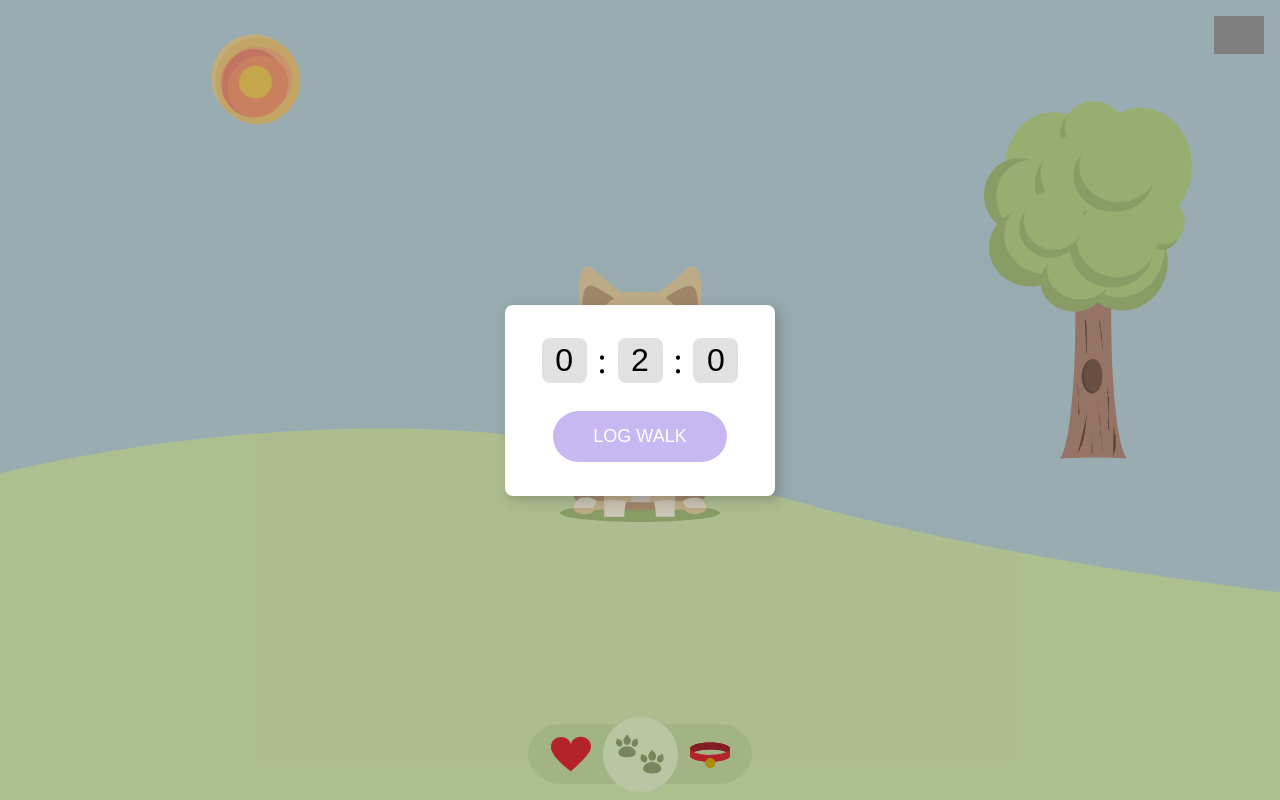
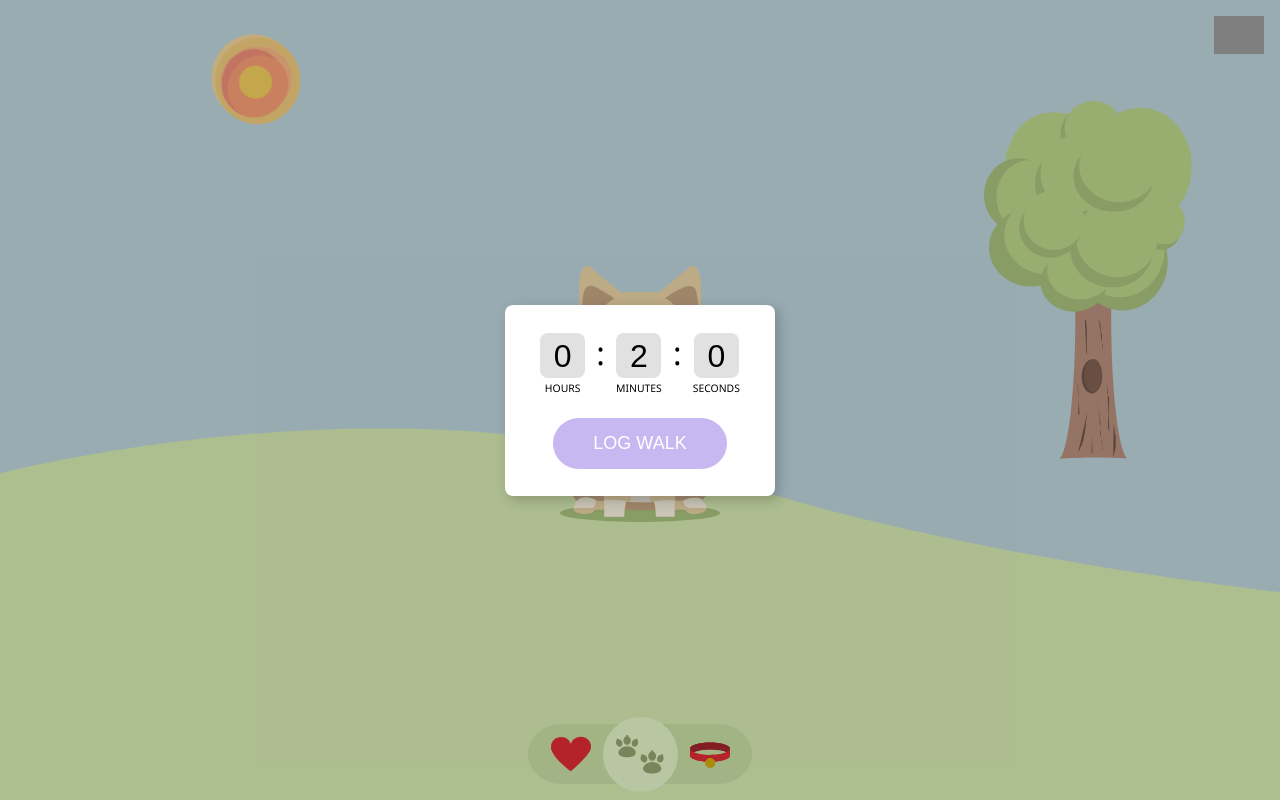
Before and after one commit to 21mdr1/dog-app, a React (Create React App) app: page /walk in a window 1280 px wide. Both pictures are taken after a click on the button 640 px from the left and 754 px from the top of the page. Built offline with nearby package versions, Linux system fonts and the light colour scheme; grey boxes are pictures that could not be loaded; the HTML template or start-up script is replaced by a standard one.

Commit message:
Add labels to inputs

```diff
--- a/src/components/WalkForm/WalkForm.js
+++ b/src/components/WalkForm/WalkForm.js
@@ -29,25 +29,34 @@ function WalkForm({ setDisplayForm }) {
         <div className='form__background' onClick={clickOut}>
             <form className="form" onClick={dontClickOut} onSubmit={submitHandler}>
                 <div className="form__content">
-                    <select className="form__input" name='hours' value={hours} onChange={handleInputChange}>
+                    <label htmlFor="hours" className="form__label">
+                        <select className="form__input" id='hours' name='hours' value={hours} onChange={handleInputChange}>
                             <option value="0" className="form__option">0</option>
                             <option value="1" className="form__option">1</option>
                             <option value="2" className="form__option">2</option>
                             <option value="3" className="form__option">3</option>
                             <option value="4" className="form__option">4</option>
                         </select>
-                    <p className="form__text">:</p>
-                    <select className="form__input" name='minutes' value={minutes} onChange={handleInputChange}>
+                        Hours
+                    </label>
+                    <p className="form__colon">:</p>
+                    <label htmlFor="minutes" className="form__label">
+                        <select className="form__input" id='minutes' name='minutes' value={minutes} onChange={handleInputChange}>
                             <option value="0" className="form__option">0</option>
                             <option value="1" className="form__option">1</option>
                             <option value="2" className="form__option">2</option>
                         </select>
-                    <p className="form__text">:</p>
-                    <select className="form__input" name='seconds' value={seconds} onChange={handleInputChange}>
+                        Minutes
+                    </label>
+                    <p className="form__colon">:</p>
+                    <label htmlFor="seconds" className="form__label">
+                        <select className="form__input" id="seconds" name="seconds" value={seconds} onChange={handleInputChange}>
                             <option value="0" className="form__option">0</option>
                             <option value="1" className="form__option">1</option>
                             <option value="2" className="form__option">2</option>
                         </select>
+                        Seconds
+                    </label>
                 </div>
                 <button type='submit' className="form__button">Log Walk</button>
             </form>
--- a/src/components/WalkForm/WalkForm.scss
+++ b/src/components/WalkForm/WalkForm.scss
@@ -7,7 +7,7 @@
     width: 16.875rem;
     height: 11.9375rem;
     border-radius: $border-radius;
-    @include flex(center, center, 0, 1.75rem);
+    @include flex(center, center, 0, 1.25rem);
     flex-direction: column;
 
     &__background {
@@ -21,37 +21,38 @@
     }
 
     &__content {
-        @include flex(space-between, center);
+        @include flex(center, center);
     }
 
     &__input {
+        @include hide-dropdown-arrow;
         background-color: $mercury;
         border: none;
-        -webkit-appearance: none;
-        appearance: none;
         width: 2.8125rem;
         height: 2.8125rem;
         text-align: center;
         border-radius: $border-radius;
         font-size: 2rem;
         outline: none;
-
-        &::-ms-expand {
-            display: none;
-        }
+        margin-bottom: 0.2rem;
     }
 
     &__option {
         background-color: $mercury;
-        // border-top: 5px solid $silver;
-        // border-radius: $border-radius;
-        // text-align: center;
     }
 
-    &__text {
+    &__label {
+        @include flex(center, center);
+        flex-direction: column;
         line-height: initial;
+        font-size: 0.65rem;
+        font-weight: 500;
+        text-transform: uppercase;
+    }
+
+    &__colon {
         font-size: 2rem;
-        padding: 0 0.7rem;
+        padding: 0 0.7rem 1.5rem;
     }
 
     &__button {
--- a/src/styles/partials/_mixins.scss
+++ b/src/styles/partials/_mixins.scss
@@ -25,3 +25,12 @@
     width: $avatar-size;
     filter: contrast(85%);
 }
+
+@mixin hide-dropdown-arrow {
+    -webkit-appearance: none;
+    appearance: none;
+
+    &::-ms-expand {
+        display: none;
+    }
+}
```
Lines whose indentation alone changed are shown as unchanged.
